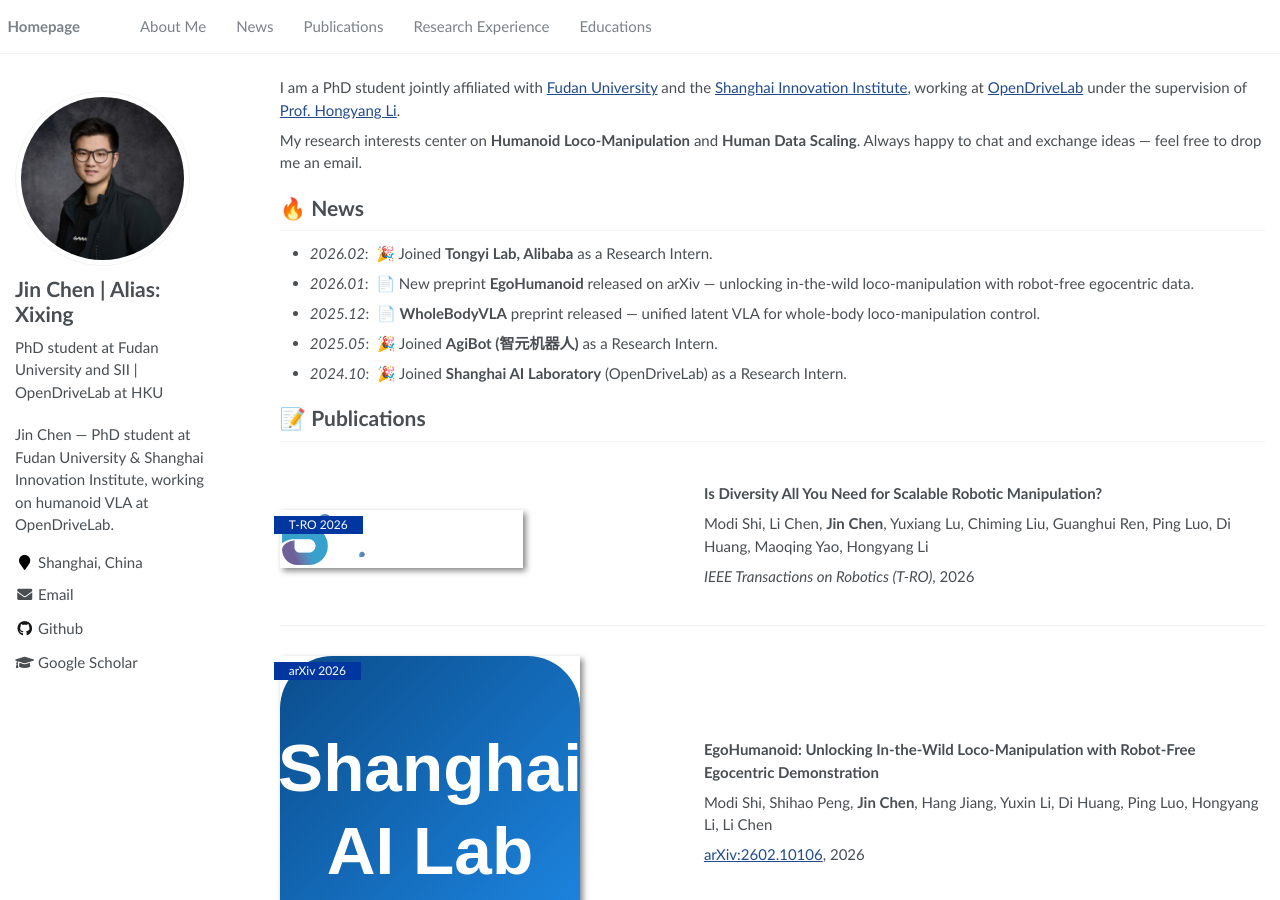
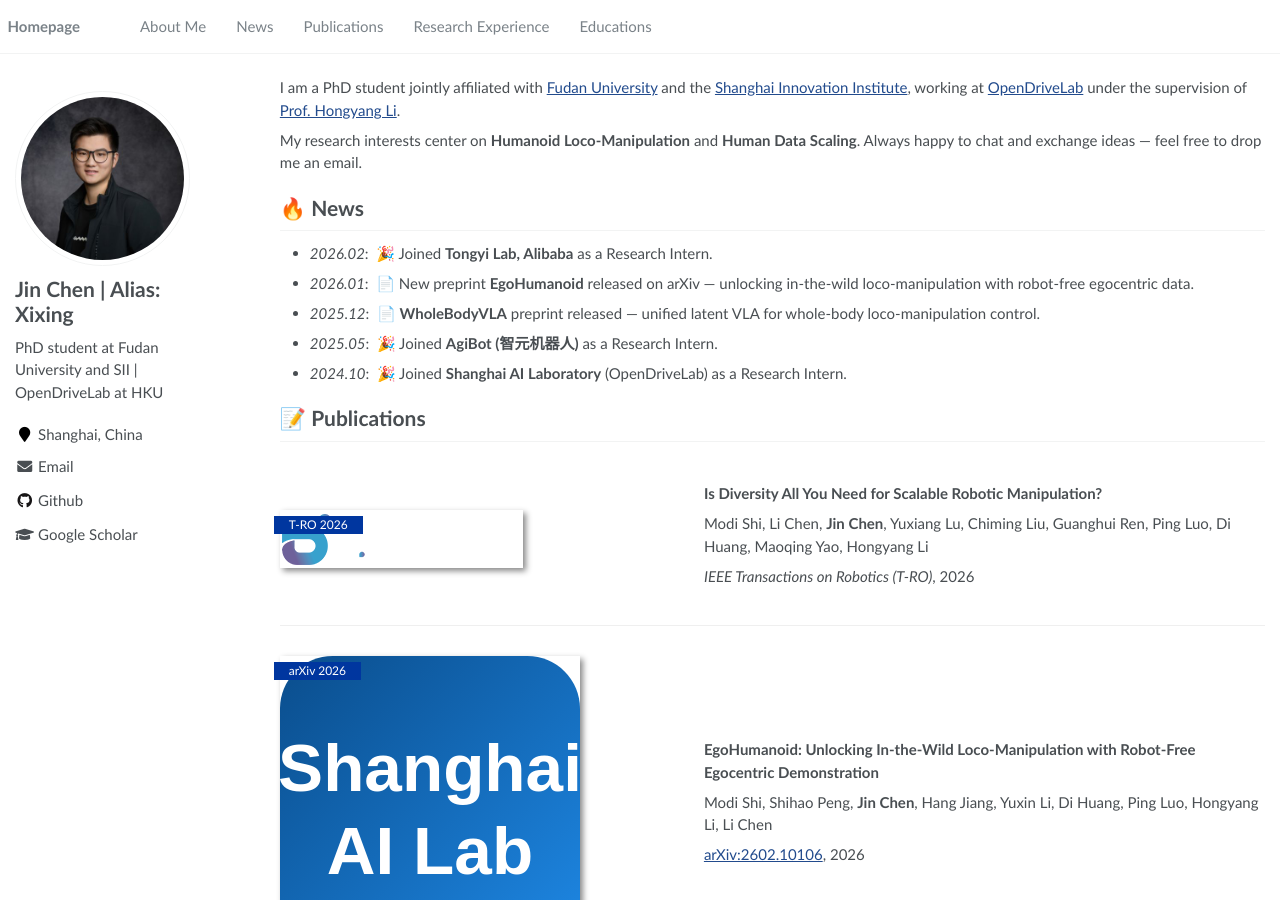
Before and after one commit to JinChen0056/jinchen0056.github.io, a Jekyll site: the page built from _pages/about.md, in a window 1280 px wide and 900 px high. Built offline with Jekyll 4.4.1, drawn with Linux system fonts in a browser that asks for light colours.

Commit message:
Clear site description (was duplicating sidebar bio)

```diff
--- a/_config.yml
+++ b/_config.yml
@@ -7,7 +7,7 @@
 
 # Site Settings
 title                    : "Jin Chen"
-description              : "Jin Chen — PhD student at Fudan University & Shanghai Innovation Institute, working on humanoid VLA at OpenDriveLab."
+description              : ""
 repository               : "JinChen0056/jinchen0056.github.io"
 google_scholar_stats_use_cdn : true
 
```
